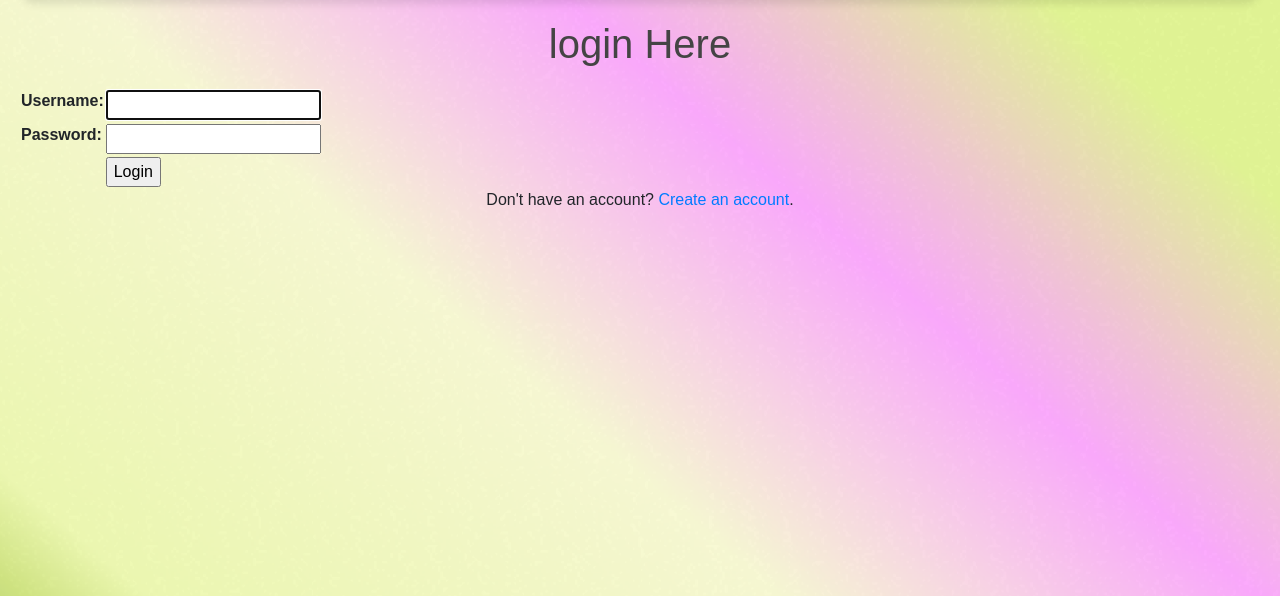
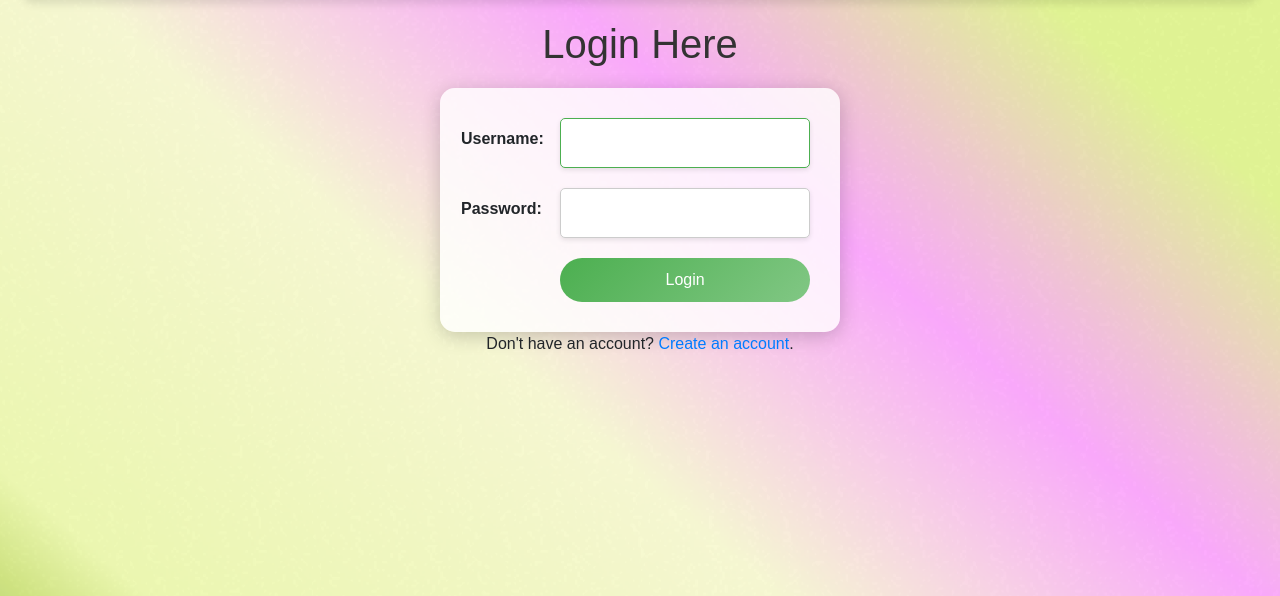
Before and after one commit to Rinaz-netiz/tp_wordsnail, a Django app: page /entry/login/ in a window 1280 px wide. Shown: the part 94-690 px from the top of the page. Run offline with Django 5.2, Linux system fonts and the light colour scheme; some libraries are stand-ins or nearby versions.

Commit message:
пушка done

```diff
--- /dev/null
+++ b/wordsnail/static/wordsnail/css/login.css
@@ -0,0 +1,78 @@
+.login-body {
+    font-family: 'Montserrat', sans-serif; /* Основной шрифт */
+    background: url('/static/wordsnail/images/fon_shop.png') no-repeat center center fixed; /* Фоновое изображение */
+    background-size: cover; /* Растягиваем фон */
+    margin: 0;
+    padding: 20px;
+}
+
+.login-container {
+    background: rgba(255, 255, 255, 0.8); /* Полупрозрачный фон для контейнера */
+    border-radius: 15px; /* Закругленные углы */
+    padding: 20px;
+    box-shadow: 0 4px 20px rgba(0, 0, 0, 0.2); /* Тень */
+    max-width: 400px; /* Максимальная ширина */
+    margin: 0 auto; /* Центрируем контейнер */
+}
+
+.login-title {
+    text-align: center; /* Центрируем заголовок */
+    color: #333; /* Цвет заголовка */
+    margin-bottom: 20px; /* Отступ снизу */
+}
+
+.table-login {
+    width: 100%; /* Ширина таблицы */
+}
+
+.table-login td {
+    padding: 10px; /* Отступы внутри ячеек */
+}
+
+.login-submit {
+    background: linear-gradient(135deg, #4caf50, #81c784); /* Зеленый градиент для кнопки */
+    border: none; /* Без границы */
+    border-radius: 30px; /* Закругленные углы */
+    color: white; /* Цвет текста */
+    font-size: 16px; /* Размер шрифта */
+    padding: 10px 20px; /* Отступы для кнопки */
+    cursor: pointer; /* Курсор указателя */
+    transition: background 0.3s ease; /* Плавный переход */
+    width: 100%; /* Ширина кнопки */
+}
+
+.login-submit:hover {
+    background: linear-gradient(135deg, #81c784, #4caf50); /* Изменение градиента при наведении */
+}
+
+.login-messages {
+    list-style-type: none; /* Убираем маркеры */
+    padding: 0; /* Убираем отступы */
+    color: red; /* Цвет сообщений */
+    margin-bottom: 20px; /* Отступ снизу */
+}
+
+input[type="text"],
+input[type="email"],
+input[type="password"] {
+    width: 100%; /* Ширина полей ввода */
+    padding: 12px; /* Отступы внутри полей */
+    border: 1px solid #ccc; /* Цвет границы */
+    border-radius: 5px; /* Закругленные углы */
+    box-shadow: 0 2px 5px rgba(0, 0, 0, 0.1); /* Тень */
+    transition: border 0.3s ease; /* Плавный переход для изменения границы */
+}
+
+input[type="text"]:focus,
+input[type="email"]:focus,
+input[type="password"]:focus {
+    border: 1px solid #4caf50; /* Цвет границы при фокусе */
+    outline: none; /* Убираем стандартный контур */
+}
+
+input[type="text"]::placeholder,
+input[type="email"]::placeholder,
+input[type="password"]::placeholder {
+    color: #aaa; /* Цвет текста в placeholder */
+    opacity: 1; /* Полная непрозрачность */
+}
--- a/wordsnail/templates/registration/login.html
+++ b/wordsnail/templates/registration/login.html
@@ -1,23 +1,33 @@
 {% extends 'wordsnail/base.html' %}
+
+{% load static %}
+
+{% block additional_css %}
+    <link rel="stylesheet" type="text/css" href="{% static 'wordsnail/css/login.css' %}">
+{% endblock %}
 
 {% block yourhtml %}
     {% if messages %}
-            <ul>
+        <ul class="login-messages">
             {% for message in messages %}
                 <li>{{ message }}</li>
             {% endfor %}
         </ul>
     {% endif %}
-        <h1>login Here</h1>
-        <form method="post" >
+    <div class="login-wrapper">
+        <h1 class="login-title">Login Here</h1>
+        <form method="post" class="login-form">
             {% csrf_token %}
-            <table>
+            <div class="login-container">
+                <table class="table-login">
                     {{ form.as_table }}
                     <tr>
                         <td></td>
-                <td><input type="submit" name="submit" value="Login" /></td>
+                        <td><input type="submit" name="submit" value="Login" class="login-submit" /></td>
                     </tr>
                 </table>
+            </div>
         </form>
-        <p class="text-center">Don't have an account? <a href="/register">Create an account</a>.</p>
+        <p class="text-center">Don't have an account? <a href="/register" class="login-link">Create an account</a>.</p>
+    </div>
 {% endblock %}
```
Lines whose indentation alone changed are shown as unchanged.
